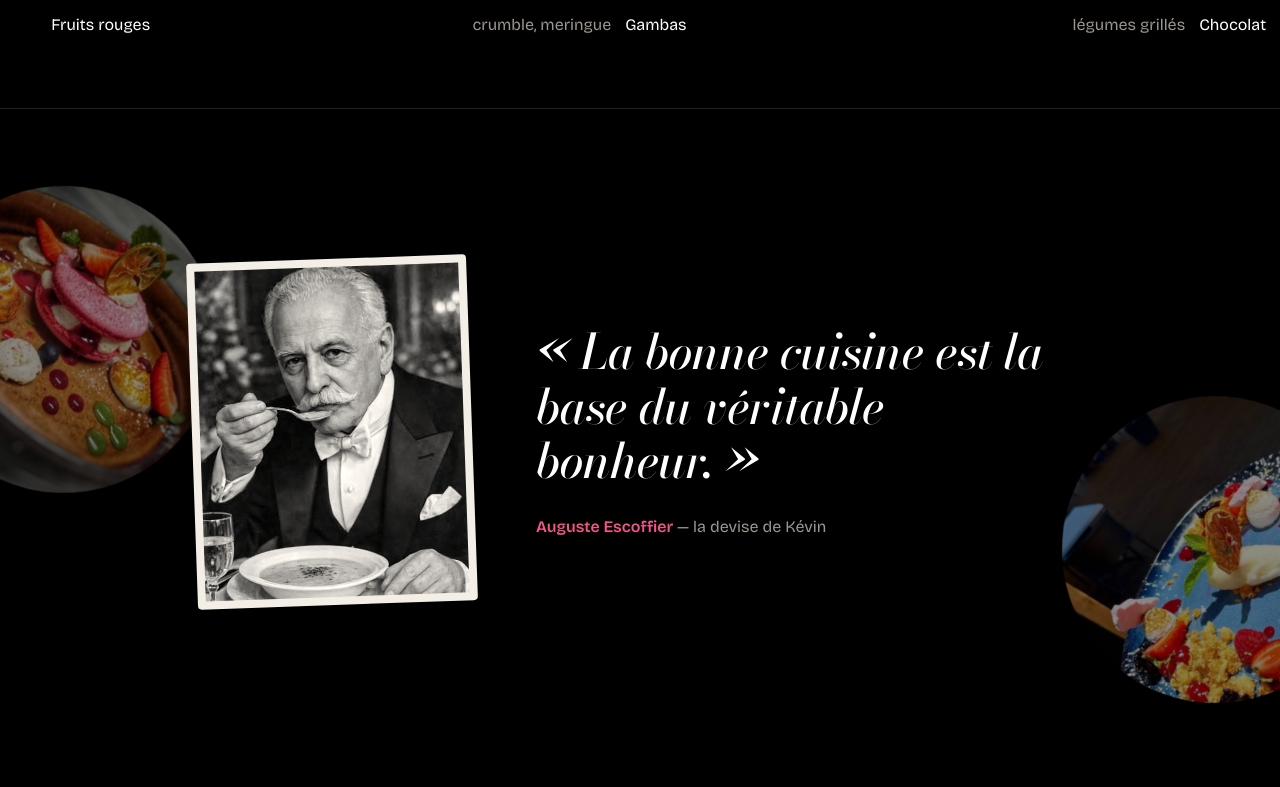
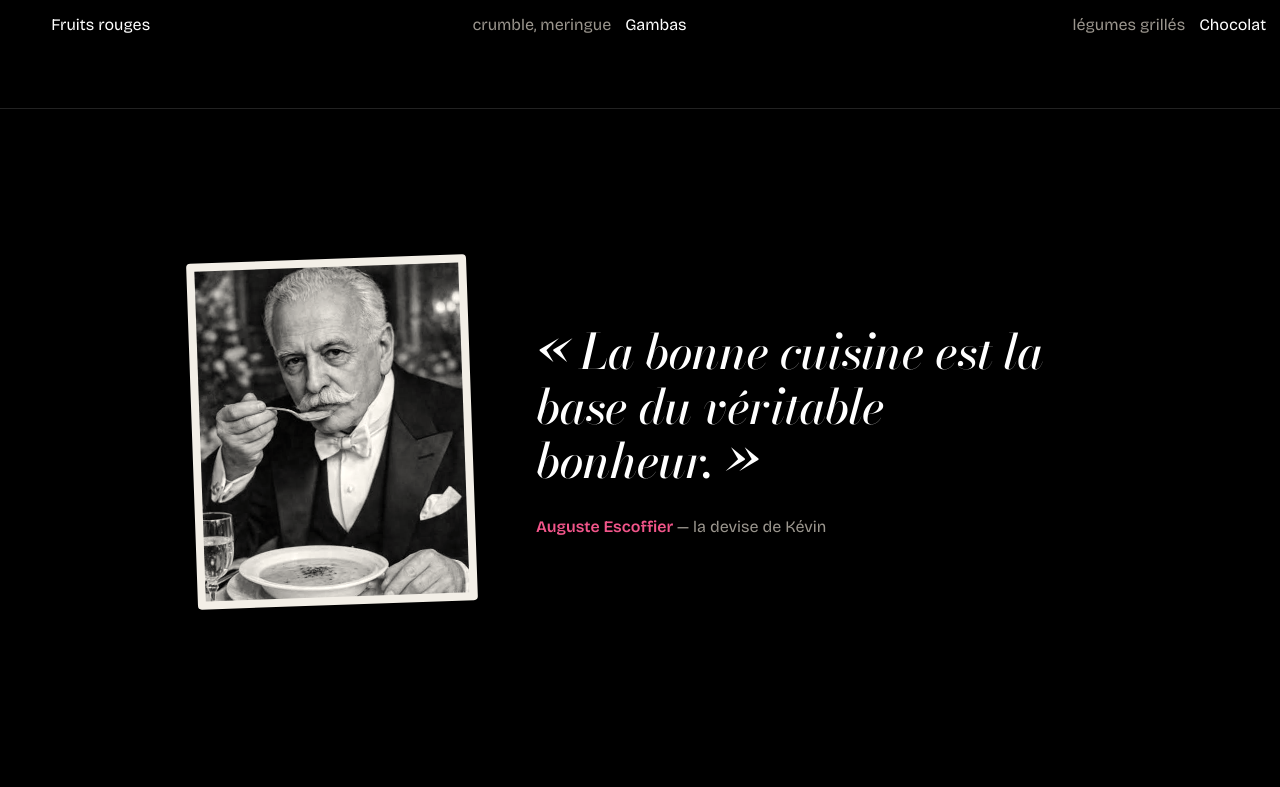
Before and after one commit to FenixServicesFrance/kevin-marion-chef, a plain HTML site: page index.html in a window 1280 px wide. Shown: the part 8173-8960 px from the top of the page. Drawn offline with Linux system fonts and the light colour scheme.

Commit message:
Citation : retrait des assiettes qui tournent
Co-Authored-By: Claude Opus 5.5 <noreply@anthropic.com>
Claude-Session: https://claude.ai/code/session_01JaHMw4d2si7MPP1UGhCPqs

```diff
--- a/index.html
+++ b/index.html
@@ -267,12 +267,6 @@
 
   .citation{position:relative;overflow:hidden}
   .citation figure{position:relative;z-index:1}
-  .citation .rond{position:absolute;width:clamp(180px,24vw,360px);aspect-ratio:1;object-fit:cover;border-radius:50%;opacity:.55;animation:tourne 60s linear infinite}
-  .citation .rond.g{left:-7%;top:12%}
-  .citation .rond.d{right:-7%;bottom:8%;animation-direction:reverse}
-  @keyframes tourne{to{transform:rotate(360deg)}}
-  @media(max-width:700px){.citation .rond{opacity:.3;width:160px}.citation .rond.g{left:-60px;top:20px}.citation .rond.d{right:-60px;bottom:20px}}
-  @media (prefers-reduced-motion:reduce){.citation .rond{animation:none}}
 </style>
 </head>
 <body>
@@ -450,8 +444,6 @@
 </section>
 
 <section class="citation pad" aria-label="Citation">
-  <img class="rond g" src="images/m-macaron2.jpg" alt="" aria-hidden="true" loading="lazy">
-  <img class="rond d" src="images/m-dessert-bleu.jpg" alt="" aria-hidden="true" loading="lazy">
   <figure class="cit">
     <figure class="portrait-escoffier"><img src="images/escoffier.jpg" alt="Auguste Escoffier" loading="lazy"></figure>
     <div>
```
